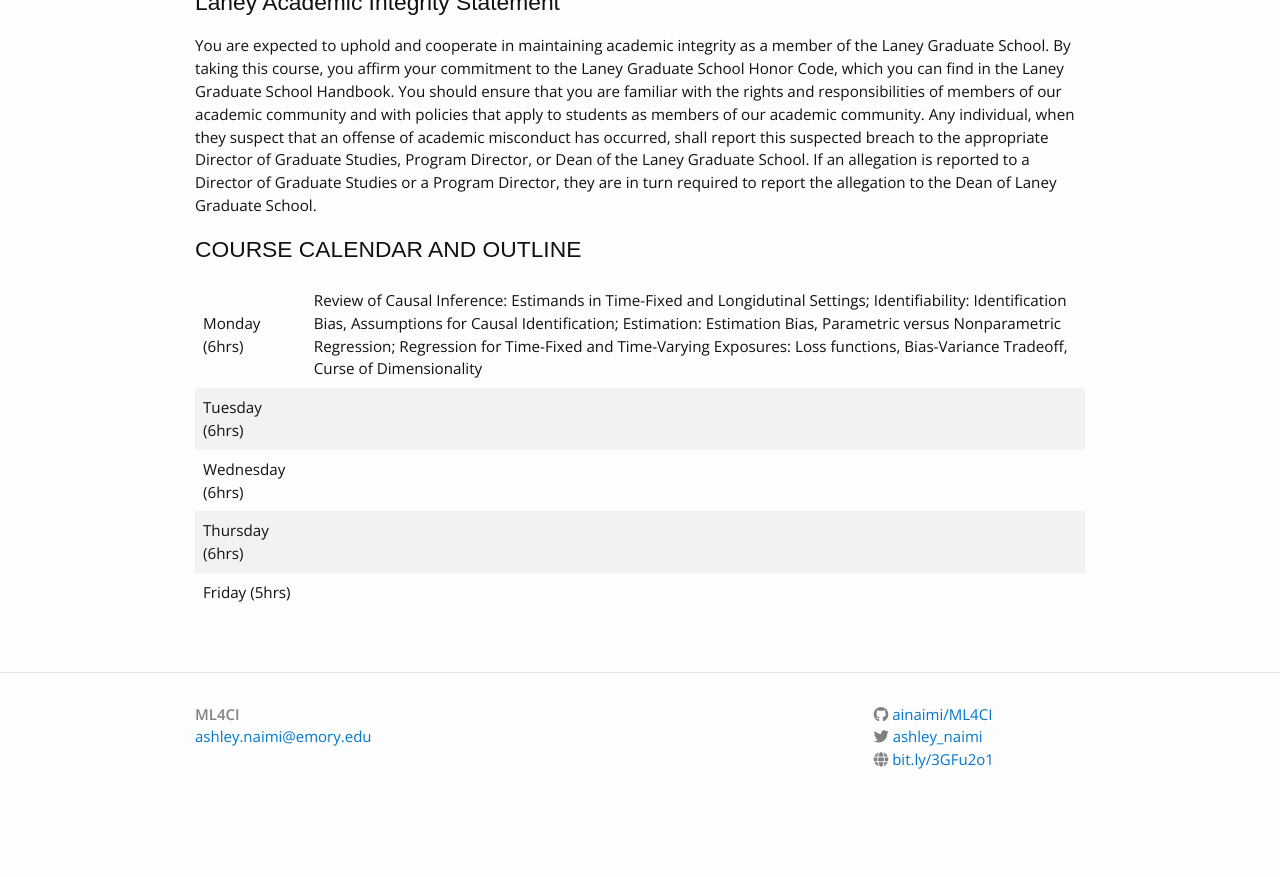
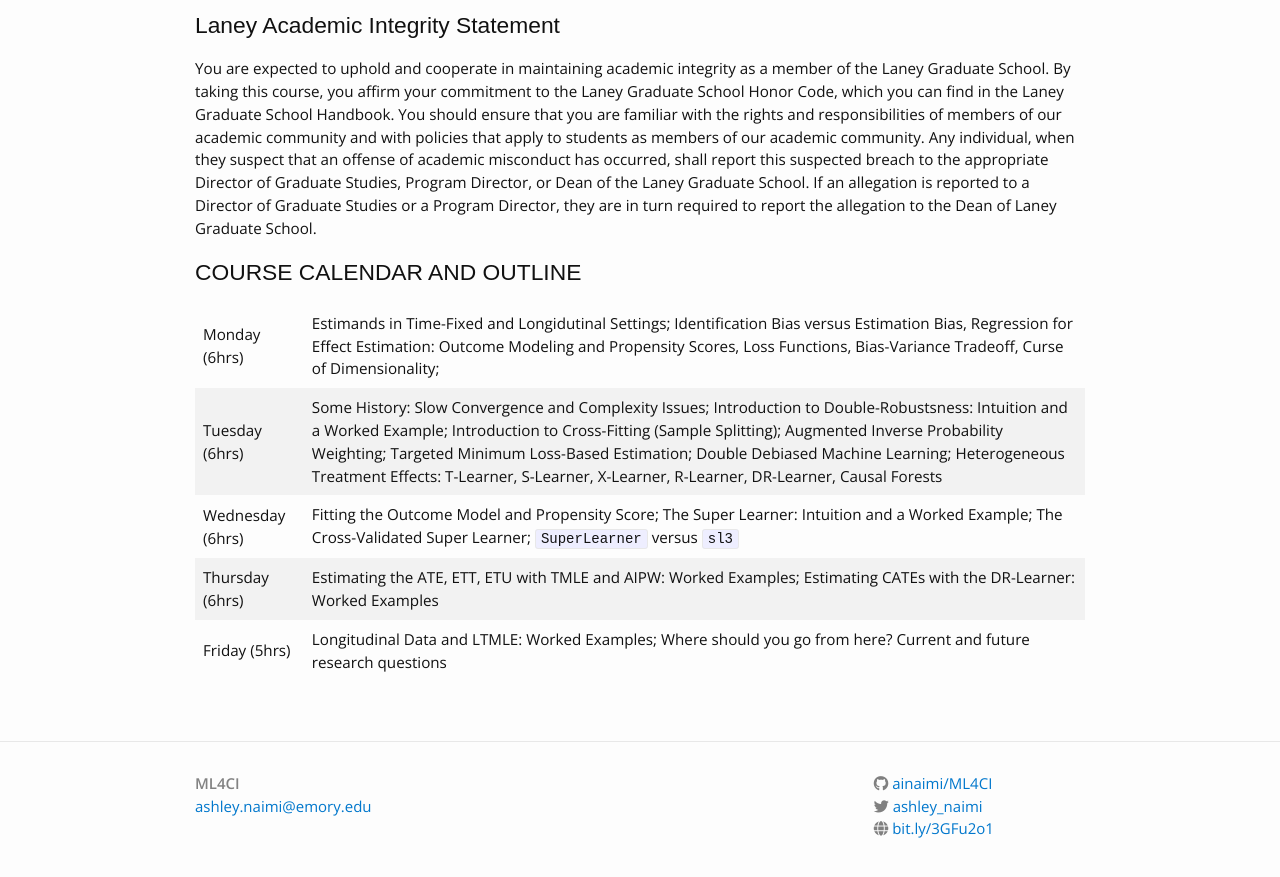
Before and after one commit to ainaimi/ML4CI, a Jekyll site: the page built from syllabus.md, in a window 1280 px wide and 900 px high, scrolled down 3340 px. Shown: the top 877 px of the window. Built offline with Jekyll 4.4.1, drawn with Linux system fonts in a browser that asks for light colours; nearby versions of some CDN libraries; before the commit the page ends 4170 px from its top, so only the background shows below that; some of the changed text lies outside the part shown.

Commit message:
added course calendar and outline to syllabus

```diff
--- a/syllabus.md
+++ b/syllabus.md
@@ -52,7 +52,7 @@ By the end of this course you should have a solid understanding of:
 
 The literature on ML and causal inference is very expansive and complex. There are some key essential concepts that are not easy to understand for those with little to no formal technical background. The purpose of this course is to help you with your efforts in filling this gap.
 
-This course **is an applied course.** Some theoretical concepts will be introduced, but in a very accessible, intuitive format.
+This **is an applied course.** We will focus extensively on R code, what it is doing, and how it is related to some of the theoretical considerations we will cover. Some theoretical concepts will be introduced, but in a very accessible, intuitive format.
 
 ## PRE-REQUISITES
 
@@ -129,8 +129,8 @@ You are expected to uphold and cooperate in maintaining academic integrity as a
 
 ## COURSE CALENDAR AND OUTLINE
 
-| Monday  (6hrs)  | Review of Causal Inference: Estimands in Time-Fixed and Longidutinal Settings; Identifiability: Identification Bias, Assumptions for Causal Identification; Estimation: Estimation Bias, Parametric versus Nonparametric Regression; Regression for Time-Fixed and Time-Varying Exposures: Loss functions, Bias-Variance Tradeoff, Curse of Dimensionality|
-| Tuesday (6hrs) |   |
-| Wednesday (6hrs) |   |
-| Thursday (6hrs)  |   |
-| Friday  (5hrs)  |   |
+| Monday  (6hrs)  | Estimands in Time-Fixed and Longidutinal Settings; Identification Bias versus Estimation Bias, Regression for Effect Estimation: Outcome Modeling and Propensity Scores, Loss Functions, Bias-Variance Tradeoff, Curse of Dimensionality;  |
+| Tuesday (6hrs) | Some History: Slow Convergence and Complexity Issues; Introduction to Double-Robustsness: Intuition and a Worked Example; Introduction to Cross-Fitting (Sample Splitting); Augmented Inverse Probability Weighting; Targeted Minimum Loss-Based Estimation; Double Debiased Machine Learning; Heterogeneous Treatment Effects: T-Learner, S-Learner, X-Learner, R-Learner, DR-Learner, Causal Forests |
+| Wednesday (6hrs) | Fitting the Outcome Model and Propensity Score; The Super Learner: Intuition and a Worked Example; The Cross-Validated Super Learner; `SuperLearner` versus `sl3` |
+| Thursday (6hrs)  |  Estimating the ATE, ETT, ETU with TMLE and AIPW: Worked Examples; Estimating CATEs with the DR-Learner: Worked Examples |
+| Friday  (5hrs)  | Longitudinal Data and LTMLE: Worked Examples; Where should you go from here? Current and future research questions |
```
